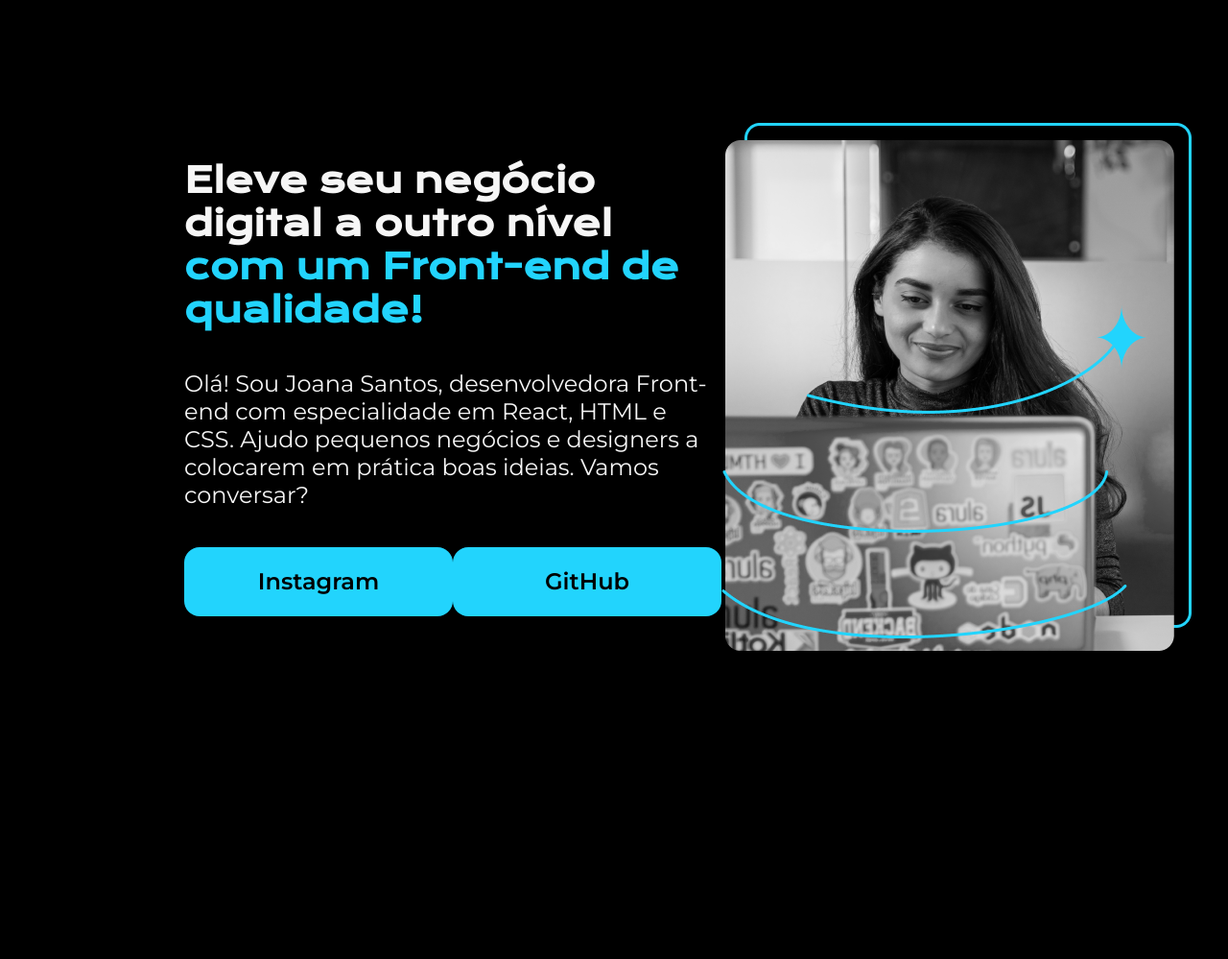
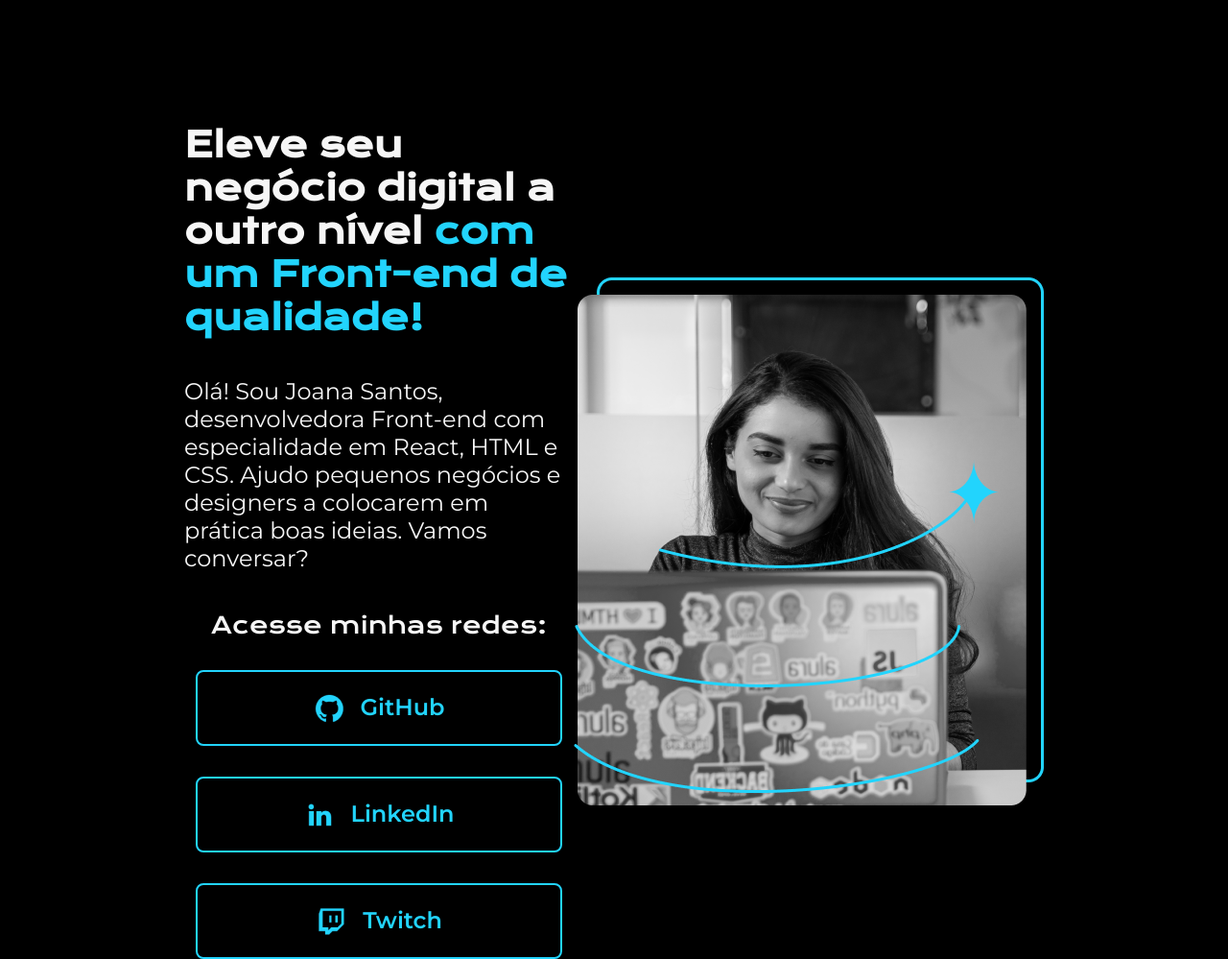
Before and after one commit to amandaArachi/portifolio-exercicio, a plain HTML site: page index.html in a window 1280 px wide. Shown: the whole page at 96% size. Before the commit the page ends 928 px from the top, so only its background shows below. Drawn offline with nearby package versions, Linux system fonts and the light colour scheme.

Commit message:
atualização redes sociais

```diff
--- a/index.html
+++ b/index.html
@@ -13,11 +13,19 @@
         <h1 class="apresentacao__conteudo__titulo">Eleve seu negócio digital a outro nível <strong class="titulo-destaque">com um Front-end de qualidade!</strong></h1>
         <p class="apresentacao__conteudo__paragrafo">Olá! Sou Joana Santos, desenvolvedora Front-end com especialidade em React, HTML e CSS. Ajudo pequenos negócios e designers a colocarem em prática boas ideias. Vamos conversar?</p>
         <div class="apresentacao__links">
-            <a class="apresentacao__links__link" href="">Instagram</a>
-            <a class="apresentacao__links__link" href="">GitHub</a>
+            <h2 class="apresentacao__links__subtitulo">Acesse minhas redes:</h2>
+            <a class="apresentacao__links__link" href="">
+                <img src="./Assets/github.png">
+                GitHub</a>
+            <a class="apresentacao__links__link" href="">
+                <img src="./Assets/linkedin.png">
+                LinkedIn</a>
+            <a class="apresentacao__links__link" href="">
+                <img src="./Assets/twitch.png">
+                Twitch</a>
         </div>
         </section>
-        <img src="image.png" weigth="488" height="550">
+        <img src="./Assets/Imagem.png" weigth="488" height="550">
     </main>
     <footer></footer>
 </body>
--- a/style.css
+++ b/style.css
@@ -40,20 +40,36 @@ body {
     font-family: "Montserrat", sans-serif;
 }
 
+.apresentacao__links__subtitulo {
+    font-size: 24px;
+    font-family: "Krona One", sans-serif;
+    font-weight: 400;
+}
+
 .apresentacao__links {
     display: flex;
+    flex-direction: column;
+    align-items: center;
     justify-content: space-between;
+    gap: 32px;
 }
 
 .apresentacao__links__link {
-    background-color: #22d4fd;
-    width: 280px;
+    display: flex;
+    justify-content: center;
+    border: 2px solid #22d4fd;
+    width: 378px;
     text-align: center;
-    border-radius: 16px;
+    border-radius: 8px;
     font-size: 24px;
     padding: 21.5px 0;
     text-decoration: none;
-    color: #000000;
+    color: #22d4fd;
     font-weight: 600;
     font-family: "Montserrat", sans-serif;
+    gap: 16PX;
 }
+
+.apresentacao__links__link:hover {
+    background-color: #272727;
+}
```
Also changed, not shown: Assets/Imagem.png (added), Assets/github.png (added), Assets/instagram.png (added), Assets/linkedin.png (added), Assets/twitch.png (added), Assets/twitter-novo.png (added), Assets/twitter.png (added), image.png (deleted).
